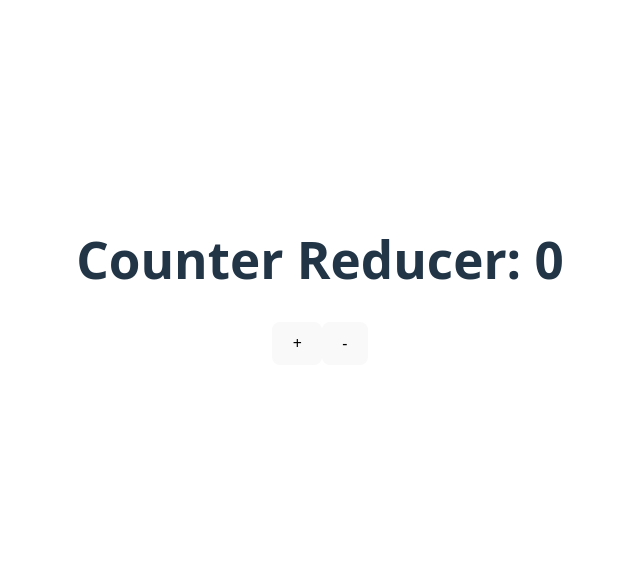
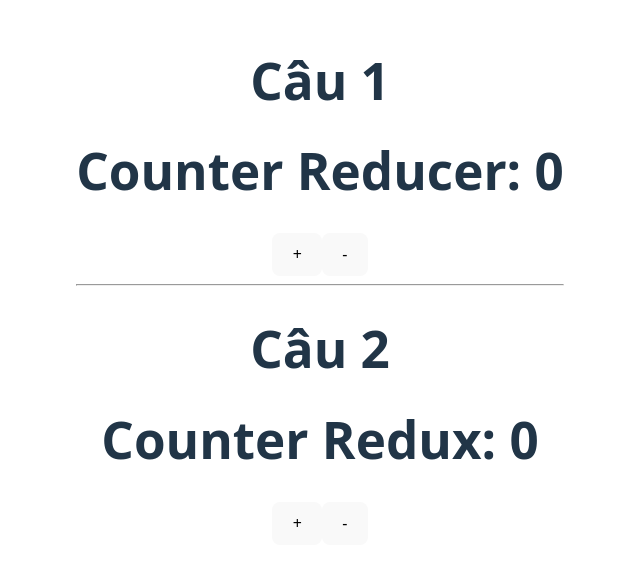
Before and after one commit to nghstudent/nguyenngochien22000865tuan09, a React (Vite) app: page / in a window 1280 px wide. Shown: the part 119-684 px from the top of the page, without its empty margins (320-960 px from the left). Built offline with nearby package versions, Linux system fonts and the light colour scheme.

Commit message:
2. redũx + -

```diff
--- a/package.json
+++ b/package.json
@@ -11,7 +11,9 @@
   },
   "dependencies": {
     "react": "^19.0.0",
-    "react-dom": "^19.0.0"
+    "react-dom": "^19.0.0",
+    "react-redux": "^9.2.0",
+    "redux": "^5.0.1"
   },
   "devDependencies": {
     "@eslint/js": "^9.22.0",
--- a/src/App.jsx
+++ b/src/App.jsx
@@ -1,15 +1,20 @@
-import { useState } from 'react'
-import reactLogo from './assets/react.svg'
-import viteLogo from '/vite.svg'
 import './App.css'
-import UseReducer from './components/UseReducer'
+import UseReducer from './components/CounterReducer'
+import { Provider } from 'react-redux';
+import Store from './components/UseRedux/Store';
+import CounterRedux from './components/UseRedux/CounterRedux';
 
 function App() {
-  const [count, setCount] = useState(0)
 
   return (
     <>
+      <h1>Câu 1</h1>
       <UseReducer />
+      <hr />
+      <h1>Câu 2</h1>
+      <Provider store={Store}>
+        <CounterRedux />
+      </Provider>
     </>
   )
 }
--- /dev/null
+++ b/src/components/UseRedux/CounterRedux.jsx
@@ -0,0 +1,18 @@
+import React from 'react';
+import { useDispatch, useSelector } from 'react-redux';
+import { increment, decrement } from './counterActions';
+
+const Counter = () => {
+  const dispatch = useDispatch();
+  const count = useSelector(state => state.count);
+
+  return (
+    <div>
+      <h1>Counter Redux: {count}</h1>
+      <button onClick={() => dispatch(increment())}>+</button>
+      <button onClick={() => dispatch(decrement())}>-</button>
+    </div>
+  );
+};
+
+export default Counter;
--- /dev/null
+++ b/src/components/UseRedux/Store.jsx
@@ -0,0 +1,8 @@
+// src/components/UseRedux/store.jsx
+
+import { createStore } from 'redux';
+import counterReducer from './counterReducer';
+
+const store = createStore(counterReducer);
+
+export default store;
--- /dev/null
+++ b/src/components/UseRedux/counterActions.jsx
@@ -0,0 +1,7 @@
+export const increment = () => ({
+    type: 'INCREMENT',
+  });
+
+  export const decrement = () => ({
+    type: 'DECREMENT',
+  });
--- /dev/null
+++ b/src/components/UseRedux/counterReducer.jsx
@@ -0,0 +1,17 @@
+
+const initialState = {
+  count: 0,
+};
+
+const counterReducer = (state = initialState, action) => {
+  switch (action.type) {
+    case 'INCREMENT':
+      return { count: state.count + 1 };
+    case 'DECREMENT':
+      return { count: state.count - 1 };
+    default:
+      return state;
+  }
+};
+
+export default counterReducer;
```
Also changed, not shown: src/components/CounterReducer.jsx (renamed from src/components/UseReducer.jsx), 1 other file (tests, documents, lock files or other folders).
